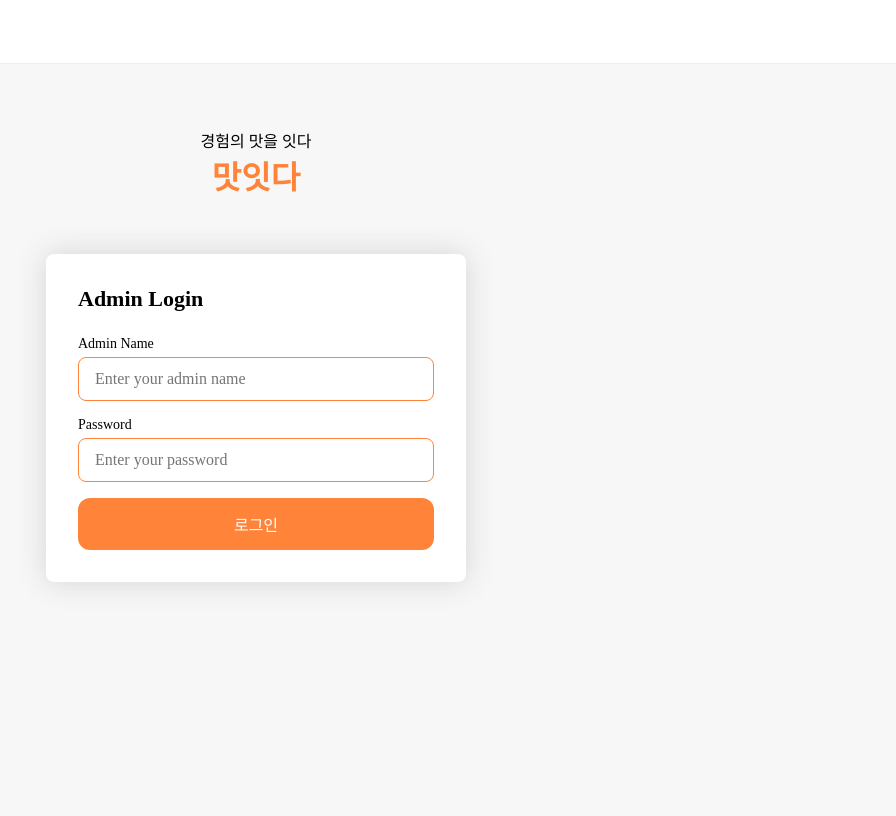
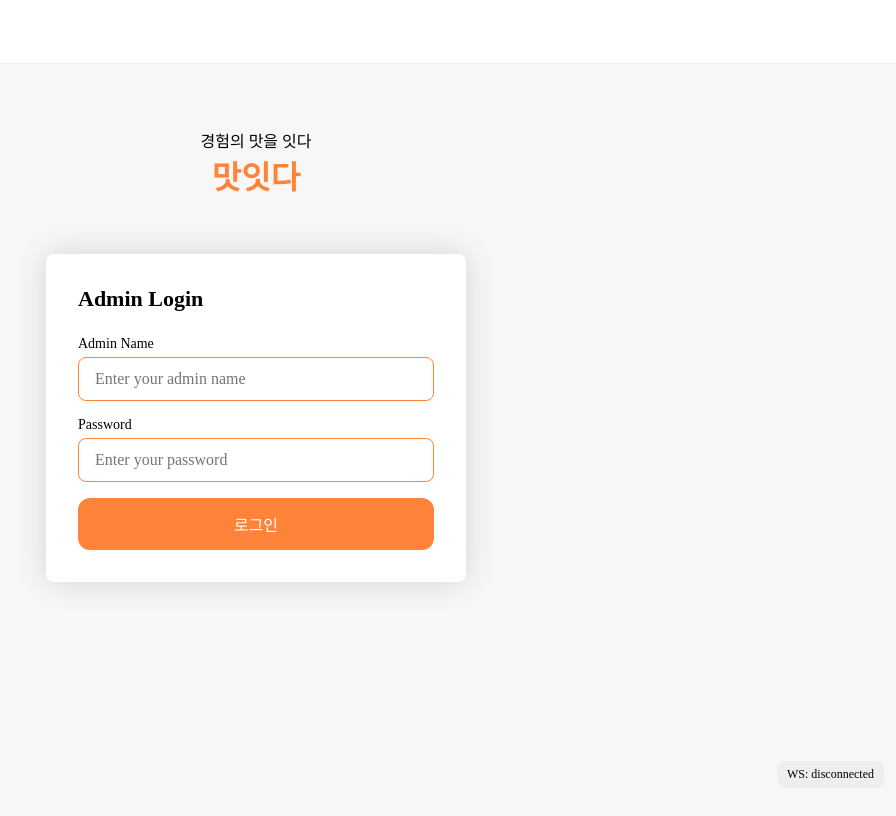
Before and after one commit to MatEatAll/web-react, a React (Vite) app: page / in a window 1280 px wide. Shown: the top 816 px of the page, without its empty margins (384-1280 px from the left). Built offline with nearby package versions, Linux system fonts and the light colour scheme; no server answers; a web font is replaced by a local one.

Commit message:
feat(ws): auto connect/disconnect on auth state; add status badge

```diff
--- a/src/App.tsx
+++ b/src/App.tsx
@@ -1,19 +1,40 @@
 // src/App.tsx
+import { useEffect } from "react";
 import { BrowserRouter as Router, Routes, Route } from "react-router-dom";
+
 import Header from "./components/Header/Header";
 import Home from "./pages/Home";
 import Login from "./pages/Login/Login";
 import Chat from "./pages/Chat/Chat";
-import ProtectedRoute from "./components/ProtectedRoute"
+import ProtectedRoute from "./components/ProtectedRoute";
+
+// 그대로 사용
+import { useAuth } from "./hooks/useAuth";
+// STOMP 상태/제어 훅
+import { useStomp } from "./ws/StompProvider";
 
 function App() {
+  const { accessToken } = useAuth();
+  const { status, connect, disconnect } = useStomp();
+
+  // 로그인 여부를 accessToken 존재 여부로 판단
+  useEffect(() => {
+    if (accessToken) {
+      connect(accessToken);
+    } else {
+      disconnect();
+    }
+    // connect/disconnect는 컨텍스트에서 안정된 참조이면 dep에 넣어도 무방
+    // eslint-disable-next-line react-hooks/exhaustive-deps
+  }, [accessToken]);
+
   return (
     <Router>
       <Header />
       <Routes>
         <Route path="/Home" element={<Home />} />
         <Route path="/" element={<Login />} />
-         <Route
+        <Route
           path="/chat"
           element={
             <ProtectedRoute>
@@ -22,6 +43,21 @@ function App() {
           }
         />
       </Routes>
+
+      {/* 연결 상태 배지(개발용): 네트워크 프레임 확인 전 간단 피드백 */}
+      <div
+        style={{
+          position: "fixed",
+          right: 12,
+          bottom: 12,
+          fontSize: 12,
+          padding: "6px 10px",
+          borderRadius: 8,
+          background: "#eee",
+        }}
+      >
+        WS: {status}
+      </div>
     </Router>
   );
 }
```
